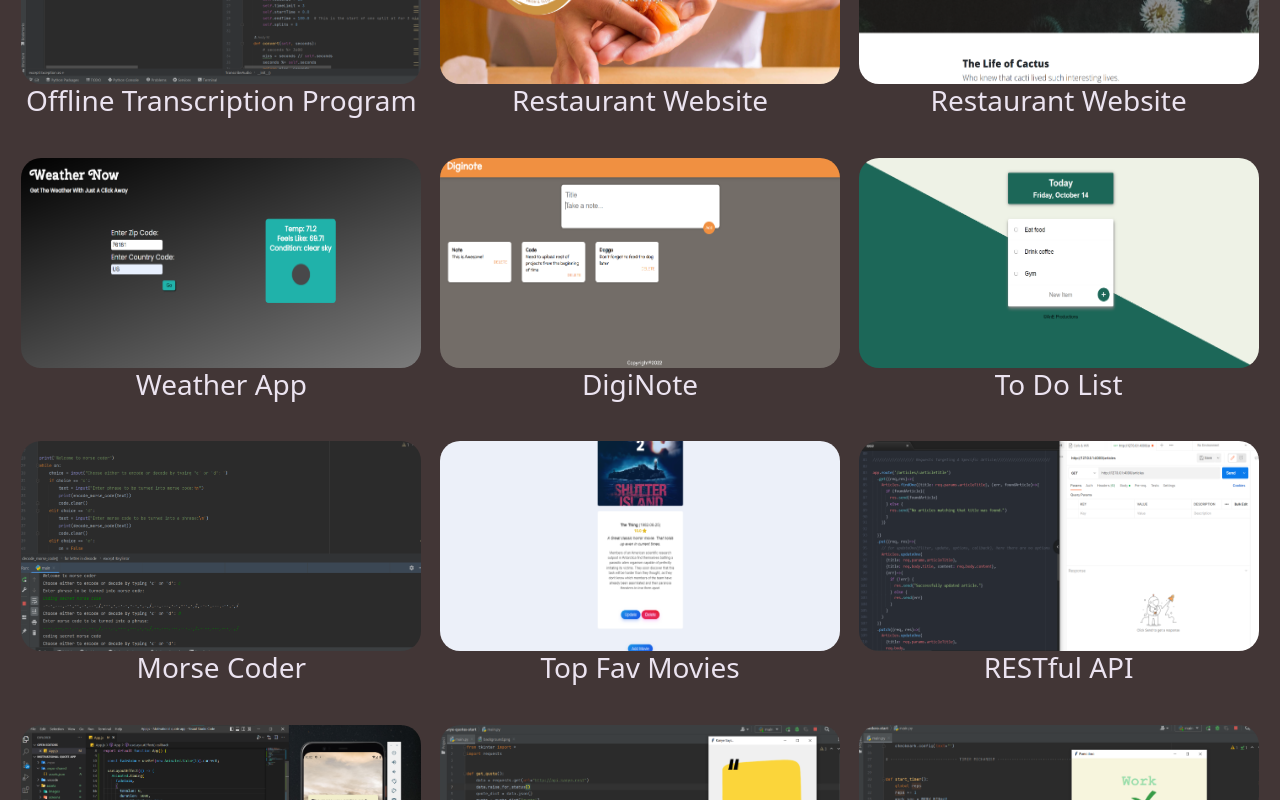
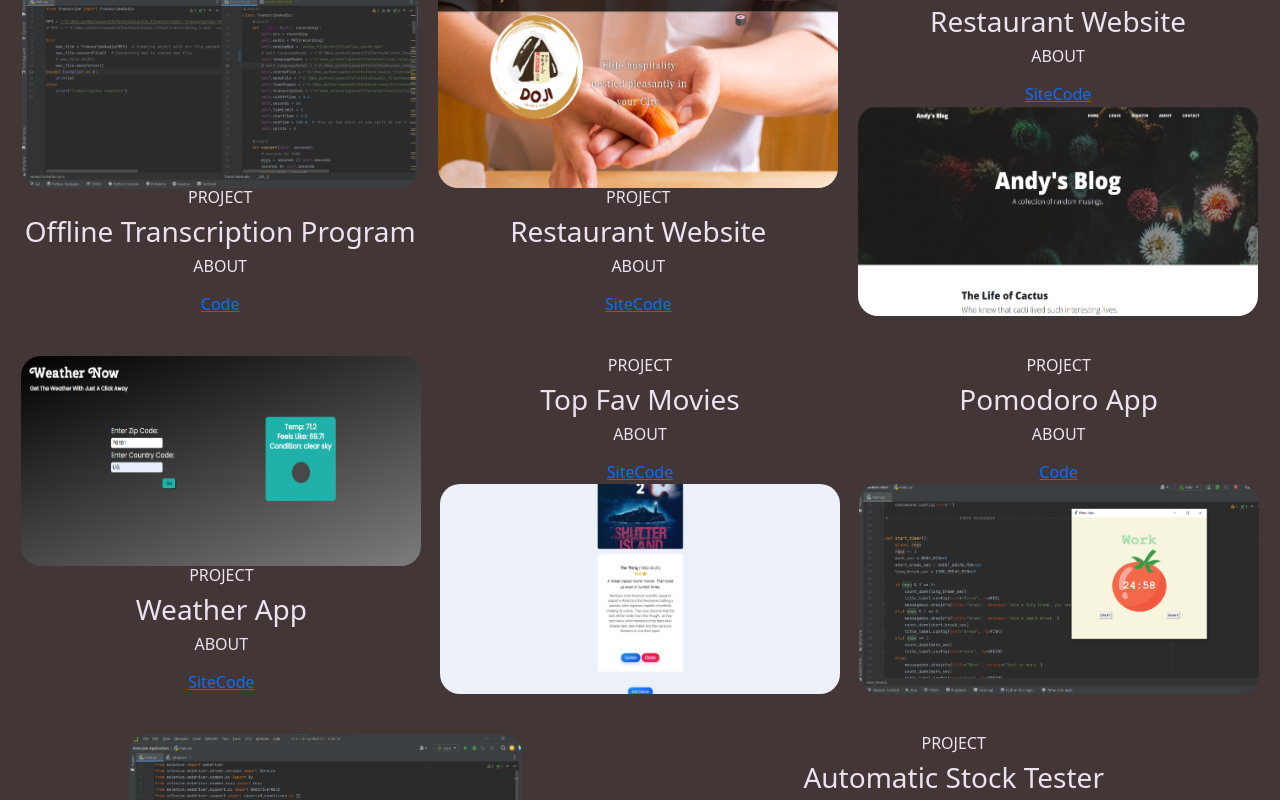
Before and after one commit to andrewymin/portfolio, a React (Vite) app: page / in a window 1280 px wide. Shown: the part 1060-1860 px from the top of the page. Built offline with nearby package versions, Linux system fonts and the light colour scheme.

Commit message:
change project amount

```diff
--- a/src/App.jsx
+++ b/src/App.jsx
@@ -1,8 +1,9 @@
 import React from 'react';
-import Nav from './components/Nav';
+// import Nav from './components/Nav';
 import Home from './components/Home';
-import Work from './components/Work';
-import About from './components/About';
+// import Work from './components/Work';
+import Project from './components/Project';
+// import About from './components/About';
 import Contact from './components/Contact';
 // import Social from './components/Social';
 import { BrowserRouter } from 'react-router-dom';
@@ -13,7 +14,8 @@ function App(props) {
         <BrowserRouter>
             {/* <Nav /> */}
             <Home />
-            <Work />
+            <Project />
+            {/* <Work /> */}
             <Contact />
         </BrowserRouter>
     );
--- /dev/null
+++ b/src/assets/projects.js
@@ -0,0 +1,86 @@
+export const projects = [
+    {
+        codeType: 'python',
+        code: 'https://github.com/andrewymin/audio-to-text',
+        image: "./images/speechToText.png",
+        alt: "speech to text program",
+        title: "Offline Transcription Program",
+        description: "Using Vosk API to transcribe mp3 files.",
+        deploy: false,
+        left: true,
+    },
+    {
+        codeType: 'webDev',
+        site: 'https://doji-sushi.vercel.app/',
+        code: 'https://github.com/andrewymin/Doji_restaurant',
+        image: "./images/Restaurant.png",
+        alt: "Restaurant website",
+        title: "Restaurant Website",
+        description: "Sushi themed website using html, css, and js.",
+        deploy: true,
+        left: true,
+    },
+    {
+        codeType: 'webDev',
+        site: 'https://complife-blog.vercel.app/',
+        code: 'https://github.com/andrewymin/Blog_project',
+        image: "./images/blog.png",
+        alt: "Blog test",
+        title: "Restaurant Website",
+        description: "Test blog site using python flask.",
+        deploy: true,
+        left: false,
+    },
+    {
+        codeType: 'webDev',
+        site: 'https://weather-now-zip.vercel.app/',
+        code: 'https://github.com/andrewymin/WeatherNow',
+        image: "./images/WeatherNow.png",
+        alt: "Weather App",
+        title: "Weather App",
+        description: "React.js and Node.js app that tells you current temperature with zip code and country code.",
+        deploy: true,
+        left: true,
+    },
+    {
+        codeType: 'webDev',
+        site: 'https://top-fav-movies.vercel.app/',
+        code: 'https://github.com/andrewymin/Top-Fav-Movies',
+        image: "./images/Top_Fav_Movies.png",
+        alt: "Top Favorite Movies",
+        title: "Top Fav Movies",
+        description: "Developed website to add top favorite movies using python, SQLite, and themoviedb api.",
+        deploy: true,
+        left: false,
+    },
+    {
+        codeType: 'python',
+        code: 'https://github.com/andrewymin/pomodoro_timer',
+        image: "./images/Pomodoro.png",
+        alt: "Pomodoro timer App",
+        title: "Pomodoro App",
+        description: "App that uses the Pomodoro technique from python.",
+        deploy: false,
+        left: false,
+    },
+    {
+        codeType: 'python',
+        code: 'https://github.com/andrewymin/auto_job_app_save',
+        image: "./images/auto_job_saver.png",
+        alt: "Automatically searching jobs on Linkedin by webdriver",
+        title: "Auto Job Saver",
+        description: "Automatically search and save jobs on Linkedin.",
+        deploy: false,
+        left: true,
+    },
+    {
+        codeType: 'python',
+        code: 'https://github.com/andrewymin/auto_stock_trading_info',
+        image: "./images/auto_stock_info_py.png",
+        alt: "Automatically test stock trading strategies",
+        title: "Automatic Stock Tester",
+        description: "Through TDAmeritrade, test stock trading strategies.",
+        deploy: false,
+        left: false,
+    },
+]
--- /dev/null
+++ b/src/components/Project.jsx
@@ -0,0 +1,80 @@
+import {React, useEffect} from 'react';
+import gsap from 'gsap';
+import { projects } from '../assets/projects.js';
+// import pNav from '../assets/projectNav.js';
+
+function Project(props) {
+
+    // useEffect(() => {
+    //     pNav(); // js file for work nav
+    // }, []);
+
+    return (
+        <section id="work">
+            <h1>Recent Projects</h1>
+                <nav>
+                    <ul className="projects-nav">
+                        <li className="pn-item proj-active"><i className="fa fa-light fa-laptop-code"></i></li>
+                        <li className="pn-item"><i className="fa-brands fa-python"></i></li>
+                    </ul>
+                </nav>
+            <div className="projects container-fluid">
+                {projects.map((project, index)=>
+                    <div className='project'>
+
+                        {project.left ?
+                            <div>
+                                <img src={project.image} alt={project.alt}/>
+                                <div>
+                                    <h6>PROJECT</h6>
+                                    <h3>{project.title}</h3>
+                                    {/* <ul>
+                                    {for (let i=0; i < project.lang.length; i++){
+                                        <li> {project.lang[i]} </li>
+                                    }}
+                                        </ul>*/}
+                                    <h6>ABOUT</h6>
+                                    <div className='project-about'>
+                                        <p>
+                                            {project.desc}
+                                        </p>
+                                    </div>
+                                    <div className='project-btns'>
+                                        {project.deploy && <a href={project.demo} target="_blank" rel="noopener" className='siteBtn'>Site</a>}
+                                        <a href={project.code} target="_blank" rel="noopener" className='siteBtn'>Code</a>
+                                    </div>
+                                </div>
+                            </div>
+                            :
+                            <div>
+                                <div>
+                                    <h6>PROJECT</h6>
+                                    <h3>{project.title}</h3>
+                                    {/* <ul>
+                                    {for (let i=0; i < project.lang.length; i++){
+                                        <li> {project.lang[i]} </li>
+                                    }}
+                                        </ul>*/}
+                                    <h6>ABOUT</h6>
+                                    <div className='project-about'>
+                                        <p>
+                                            {project.desc}
+                                        </p>
+                                    </div>
+                                    <div className='project-btns'>
+                                        {project.deploy && <a href={project.demo} target="_blank" rel="noopener" className='siteBtn'>Site</a>}
+                                        <a href={project.code} target="_blank" rel="noopener" className='siteBtn'>Code</a>
+                                    </div>
+                                </div>
+                                <img src={project.image} alt={project.alt}/>
+                        </div>
+                        }
+
+                    </div>
+                )}
+            </div>
+        </section>
+    );
+}
+
+export default Project;
--- a/src/components/Work.jsx
+++ b/src/components/Work.jsx
@@ -8,6 +8,8 @@ function Work(props) {
 
     const [openModal, setOpenModal] = useState({open: false});
     const overlay = document.querySelector('#overlay');
+
+
 
     useEffect(() => {
         pNav(); // js file for work nav
```
